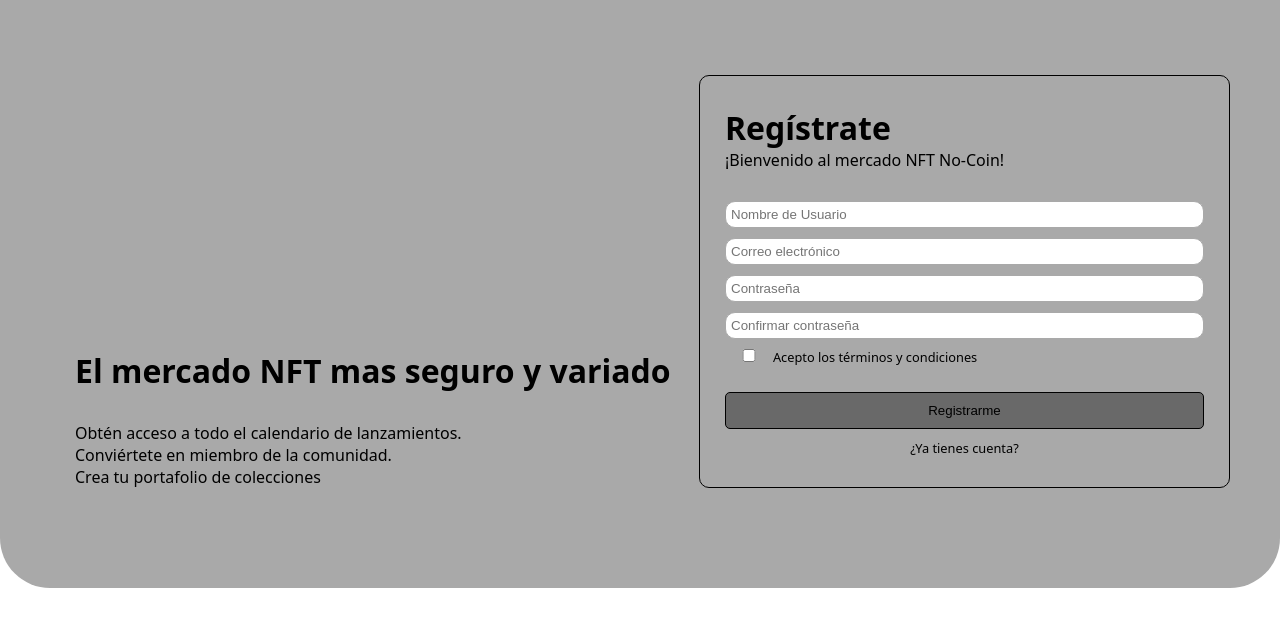
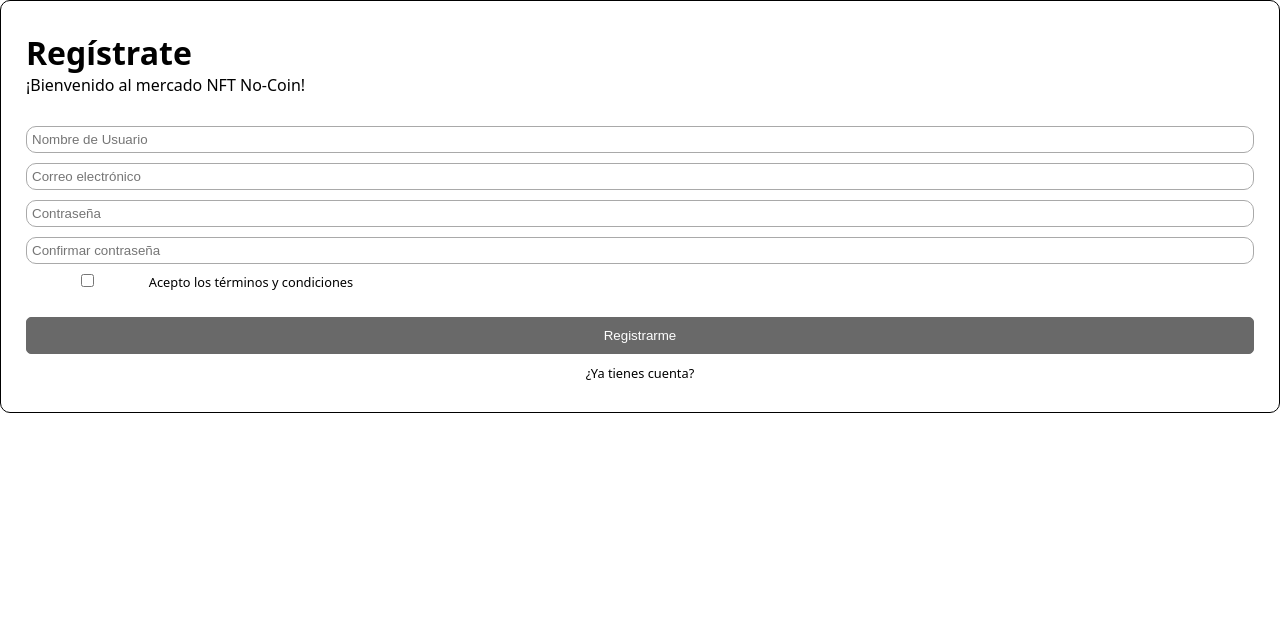
Before and after one commit to No-Country/C7-04-ft-PERN, a Next.js app in the folder no-country-fe/: page /auth/register/Register in a window 1280 px wide. Shown: the top 626 px of the page. Built offline with nearby package versions, Linux system fonts and the light colour scheme.

Commit message:
Error de CORS en la peticion de registro

```diff
--- a/no-country-fe/package.json
+++ b/no-country-fe/package.json
@@ -13,7 +13,7 @@
     "next": "12.3.1",
     "react": "18.2.0",
     "react-dom": "18.2.0",
-    "react-hook-form": "^7.36.0",
+    "react-hook-form": "^7.37.0",
     "sass": "^1.55.0",
     "sweetalert2": "^11.4.33"
   },
--- a/no-country-fe/pages/auth/register/Register.jsx
+++ b/no-country-fe/pages/auth/register/Register.jsx
@@ -1,61 +1,139 @@
+import { useState } from "react";
+import { useForm } from "react-hook-form";
+
 const Register = () => {
+  const { register, formState: { errors }, handleSubmit } = useForm();
+
+  const validatorPassword = (value) => {
+    const pass = document.querySelector('form').children[2].children[0].value
+    return value === pass
+  }
+
+  const onSubmit = ({ username, email, password}) => {
+    console.log(username, email, password);
+
+    /*
+    El codigo de esta peticion es sacado directamente de postman, donde si funciona perfectamente
+    */
+
+    // const myHeaders = new Headers();
+    // // myHeaders.append("", "");
+    // myHeaders.append("Content-Type", "application/json");
+
+    const raw = JSON.stringify({
+      "username": "Beto",
+      "email": "beto.bogino2@gmail.com",
+      "password": "password123"
+    });
+
+    // const requestOptions = {
+    //   method: 'POST',
+    //   headers: myHeaders,
+    //   body: raw,
+    //   redirect: 'follow'
+    // };
+
+    // fetch("https://nft-market-place-no-country.herokuapp.com/api/v1/users", requestOptions)
+    //   .then(response => response.text())
+    //   .then(result => console.log(result))
+    //   .catch(error => console.log('error', error));
+
+     /**/
+
+    /*
+    La siguiente es una api montada en heroku, que toma la peticion y la hace por ti, para evitar el problema de los CORS, lo cual no paso jaja
+    */
+    const corsAnywhere = 'https://cors-anywhere.herokuapp.com/';
+
+    const yourUrl = 'https://nft-market-place-no-country.herokuapp.com/api/v1/users';
+
+    fetch(corsAnywhere + yourUrl, {
+      method: 'POST',
+      body: raw,
+      headers: new Headers({
+        'Content-Type': 'application/json',
+        'Access-Control-Allow-Origin': '*',
+      }),
+    })
+
+    .then((response) => response.json())
+    .then((data) => console.log(data))
+    .catch((err) => console.log(err));
+  }
+
   return (
-    <div className="register">
-      <div className="register-title">
-        <h2>El mercado NFT mas seguro y variado</h2>
-        <div>
-          <p>Obtén acceso a todo el calendario de lanzamientos.</p>
-          <p>Conviértete en miembro de la comunidad.</p>
-          <p>Crea tu portafolio de colecciones</p>
-        </div>
-      </div>
     <div className="register-form">
       <div className="register-form-head">
         <h2>Regístrate</h2>
         <p>¡Bienvenido al mercado NFT No-Coin!</p>
       </div>
-        <form>
+      <form onSubmit={handleSubmit(onSubmit)}>
         <label htmlFor="username">
           <input
             type="text"
             name="username"
             placeholder="Nombre de Usuario"
+            {...register("username", {
+              required: true
+            })}
             />
+            {errors.username?.type === 'required' && <p className="form-error">El nombre de usuario es requerido</p>}
         </label>
         <label htmlFor="email">
           <input
             type="text"
             name="email"
             placeholder="Correo electrónico"
+            {...register("email", {
+              required: true,
+              pattern: /^(([^<>()[\]\\.,;:\s@\"]+(\.[^<>()[\]\\.,;:\s@\"]+)*)|(\".+\"))@((\[[0-9]{1,3}\.[0-9]{1,3}\.[0-9]{1,3}\.[0-9]{1,3}\])|(([a-zA-Z\-0-9]+\.)+[a-zA-Z]{2,}))$/
+            })}
           />
+          {errors.email?.type === 'required' && <p className="form-error">El email es requerido</p>}
+          {errors.email?.type === 'pattern' && <p className="form-error">El email tiene un formato incorrecto</p>}
         </label>
         <label htmlFor="password">
           <input
-              type="text"
+            type="password"
             name="password"
             placeholder="Contraseña"
+            {...register("password",{
+              required: true,
+              minLength: 8
+            })}
           />
+          {errors.password?.type === 'required' && <p className="form-error">La contraseña es requerida</p>}
+          {errors.password?.type === 'minLength' && <p className="form-error">La contraseña debe tener como mínimo 8 caracteres</p>}
         </label>
         <label htmlFor="confirmPassword">
           <input
-              type="text"
+            type="password"
             name="confirmPassword"
             placeholder="Confirmar contraseña"
+            {...register("confirmPassword",{
+              required: true,
+              validate: validatorPassword
+            })}
           />
+          {errors.confirmPassword?.type === 'required' && <p className="form-error">Debe confimar su contraseña</p>}
+          {errors.confirmPassword?.type === 'validate' && <p className="form-error">Las contraseñas no coinciden</p>}
         </label>
         <label htmlFor="acceptTerms">
           <input
             type="checkbox"
             name="acceptTerms"
+            {...register("acceptTerms", {
+              required: true
+            })}
           />
           Acepto los términos y condiciones
+          {errors.acceptTerms?.type === 'required' && <p className="form-error">Debe aceptar los términos y condiciones</p>}
         </label>
-        </form>
-        <div className="register-form-foot">
-          <button>Registrarme</button>
+        <div className="form-foot">
+          <button className="btn-submit">Registrarme</button>
           <p>¿Ya tienes cuenta?</p>
         </div>
-      </div>
+      </form>
     </div>
   )
 }
--- /dev/null
+++ b/no-country-fe/styles/components/utils/_Login.scss
@@ -0,0 +1,40 @@
+.login-form {
+    width: 100%;
+    height: 100%;
+    border: 1px solid;
+    border-radius: 10px;
+    padding: 30px 25px;
+    display: flex;
+    flex-direction: column;
+    justify-content: space-evenly;
+
+    &-head {
+      margin-bottom: 25px;
+
+      & h2 {
+        font-size: 2rem;
+      }
+    }
+
+    & input {
+      width: 100%;
+      padding: 5px;
+      border: 1px solid darkgrey;
+      border-radius: 10px;
+      margin: 5px 0;
+    }
+
+    &-foot {
+      margin-top: 25px;
+
+      & button {
+        width: 100%;
+        padding: 10px;
+        background-color: dimgrey;
+        border: 1px solid dimgrey;
+        border-radius: 5px;
+        color: white;
+        cursor: pointer;
+      }
+    }
+  }
--- /dev/null
+++ b/no-country-fe/styles/components/utils/_Register.scss
@@ -0,0 +1,59 @@
+.register-form {
+  width: 100%;
+  height: 100%;
+  border: 1px solid;
+  border-radius: 10px;
+  padding: 30px 25px;
+  display: flex;
+  flex-direction: column;
+  justify-content: space-between;
+
+  &-head {
+    margin-bottom: 25px;
+
+    & h2 {
+      font-size: 2rem;
+    }
+  }
+
+  & label {
+    font-size: .8rem;
+  }
+
+  & input {
+    width: 100%;
+    padding: 5px;
+    border: 1px solid darkgrey;
+    border-radius: 10px;
+    margin: 5px 0;
+  }
+
+  & input[type="checkbox"] {
+    width: 10%;
+  }
+
+  & form .form-foot {
+    margin-top: 25px;
+
+    & button {
+      width: 100%;
+      padding: 10px;
+      background-color: dimgrey;
+      border: 1px solid dimgrey;
+      border-radius: 5px;
+      color: white;
+      cursor: pointer;
+    }
+
+    & button:disabled {
+      cursor: no-drop;
+    }
+
+    & p {
+      margin-top: 10px;
+      font-size: .8rem;
+      text-align: center;
+      cursor: pointer;
+    }
+  }
+}
--- a/no-country-fe/styles/globals.scss
+++ b/no-country-fe/styles/globals.scss
@@ -34,6 +34,11 @@ ul, li {
   position: relative;
 }
 
+.form-error {
+  color: red;
+  font-size: .6rem;
+}
+
 @import './components/utils/AsideNav';
 @import './components/utils/Header';
 @import './components/utils/HeaderCategories';
@@ -44,5 +49,7 @@ ul, li {
 @import './components/utils/Collections';
 @import './components/utils/Auctions';
 @import './components/utils/NextReleases';
+@import './components/utils/Register';
+@import './components/utils/Login';
 
-@import './pages/Register';
+@import './pages/LayoutAuth';
--- /dev/null
+++ b/no-country-fe/styles/pages/_LayoutAuth.scss
@@ -0,0 +1,29 @@
+.layout-auth {
+  display: flex;
+  height: 90%;
+  background-color: darkgrey;
+  border-bottom-left-radius: 50px;
+  border-bottom-right-radius: 50px;
+  padding: 75px 50px 100px 50px;
+
+  &--title {
+    width: 55%;
+    display: flex;
+    flex-direction: column;
+    justify-content: end;
+    padding: 0 25px;
+
+    & h2 {
+      font-size: 2rem;
+      margin-bottom: 30px;
+    }
+  }
+
+  &--form {
+    width: 45%;
+    padding: 0 25px;
+    display: flex;
+    flex-direction: column;
+    justify-content: space-between;
+  }
+}
--- a/no-country-fe/styles/pages/_Register.scss
+++ /dev/null
@@ -1,73 +0,0 @@
-.register {
-  display: flex;
-  height: 90%;
-  background-color: darkgrey;
-  border-bottom-left-radius: 50px;
-  border-bottom-right-radius: 50px;
-  padding: 75px 50px 100px 50px;
-
-  &-title {
-    width: 55%;
-    display: flex;
-    flex-direction: column;
-    justify-content: end;
-    padding: 0 25px;
-
-    & h2 {
-      font-size: 2rem;
-      margin-bottom: 30px;
-    }
-  }
-
-  &-form {
-    width: 45%;
-    border: 1px solid;
-    border-radius: 10px;
-    padding: 30px 25px;
-    display: flex;
-    flex-direction: column;
-    justify-content: space-between;
-
-    &-head {
-      margin-bottom: 25px;
-
-      & h2 {
-        font-size: 2rem;
-      }
-    }
-
-    & label {
-      font-size: .8rem;
-    }
-
-    & input {
-      width: 100%;
-      padding: 5px;
-      border: 1px solid darkgrey;
-      border-radius: 10px;
-      margin: 5px 0;
-    }
-
-    & input[type="checkbox"] {
-      width: 10%;
-    }
-
-    &-foot {
-      margin-top: 25px;
-
-      & button {
-        width: 100%;
-        padding: 10px;
-        background-color: dimgrey;
-        border: 1px solid;
-        border-radius: 5px;
-      }
-
-      & p {
-        margin-top: 10px;
-        font-size: .8rem;
-        text-align: center;
-      }
-    }
-  }
-}
```
Also changed, not shown: no-country-fe/pages/auth/login/Login.jsx (+43 -3 lines), no-country-fe/pages/index.jsx (+9 -3 lines), no-country-fe/src/components/layouts/LayoutAuth.jsx (+11 -6 lines), 1 other file (tests, documents, lock files or other folders). Lines whose indentation alone changed are shown as unchanged.
